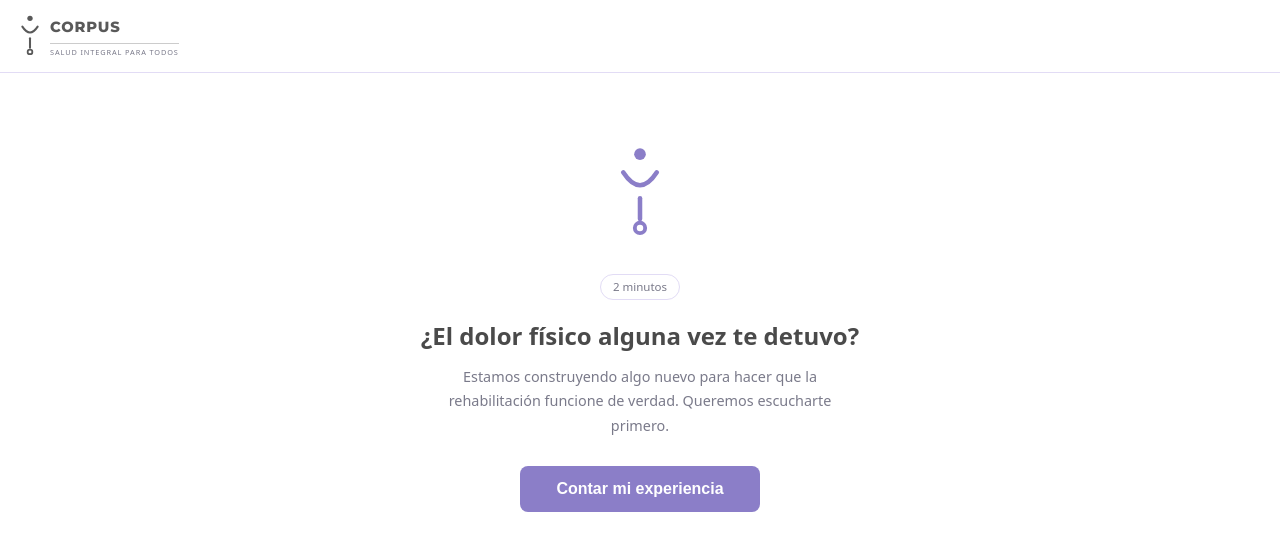
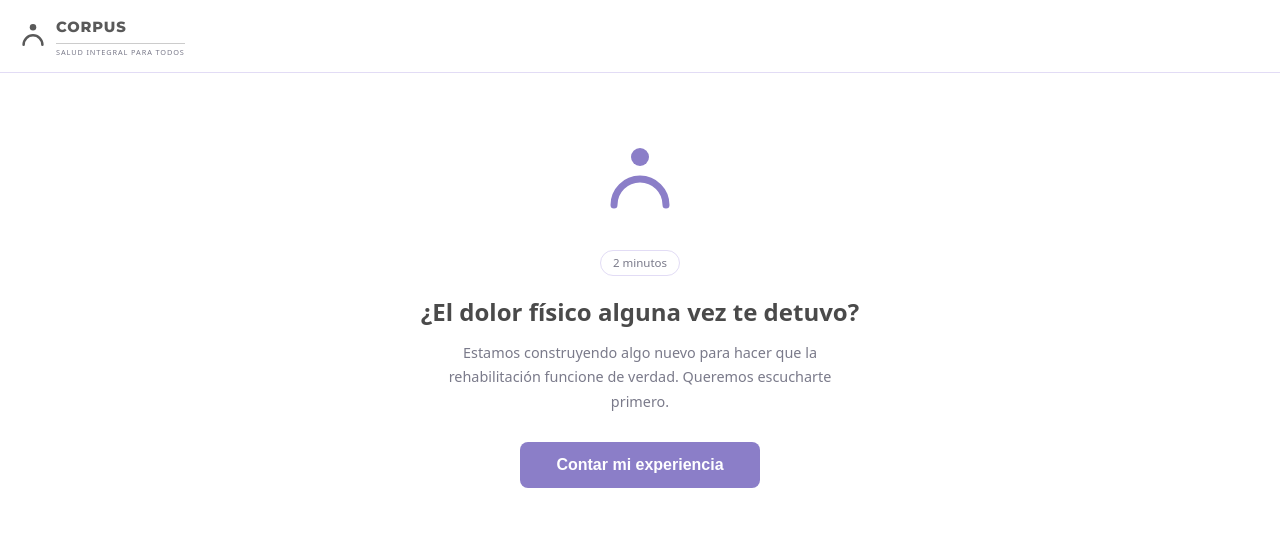
Before and after one commit to ignacio-aranguiz/corpus-salud-web, a plain HTML site: page descubrimiento-v2.html in a window 1280 px wide. Drawn offline with Linux system fonts and the light colour scheme.

Commit message:
v2/v3 — ícono correcto: dot + semicírculo (sin línea ni círculo inferior)
Co-Authored-By: Claude Sonnet 4.6 <noreply@anthropic.com>

```diff
--- a/descubrimiento-v2.html
+++ b/descubrimiento-v2.html
@@ -132,11 +132,9 @@
 
 <!-- Header -->
 <header class="header">
-  <svg width="20" height="44" viewBox="0 0 34 72" fill="none" xmlns="http://www.w3.org/2000/svg">
+  <svg width="26" height="26" viewBox="0 0 34 36" fill="none" xmlns="http://www.w3.org/2000/svg">
     <circle cx="17" cy="6" r="4.5" fill="#595959"/>
-    <path d="M4 20 Q17 40 30 20" stroke="#595959" stroke-width="3.5" fill="none" stroke-linecap="round"/>
-    <line x1="17" y1="40" x2="17" y2="56" stroke="#595959" stroke-width="3.5" stroke-linecap="round"/>
-    <circle cx="17" cy="63" r="4" stroke="#595959" stroke-width="3" fill="none"/>
+    <path d="M4 30 A13 13 0 0 1 30 30" stroke="#595959" stroke-width="3.5" fill="none" stroke-linecap="round"/>
   </svg>
   <div>
     <span class="header-wordmark">CORPUS</span>
@@ -150,11 +148,9 @@
   <div id="intro">
     <div class="intro">
       <div class="intro-icon">
-        <svg width="44" height="96" viewBox="0 0 34 72" fill="none" xmlns="http://www.w3.org/2000/svg">
+        <svg width="72" height="72" viewBox="0 0 34 36" fill="none" xmlns="http://www.w3.org/2000/svg">
           <circle cx="17" cy="6" r="4.5" fill="#8B7EC8"/>
-          <path d="M4 20 Q17 40 30 20" stroke="#8B7EC8" stroke-width="3.5" fill="none" stroke-linecap="round"/>
-          <line x1="17" y1="40" x2="17" y2="56" stroke="#8B7EC8" stroke-width="3.5" stroke-linecap="round"/>
-          <circle cx="17" cy="63" r="4" stroke="#8B7EC8" stroke-width="3" fill="none"/>
+          <path d="M4 30 A13 13 0 0 1 30 30" stroke="#8B7EC8" stroke-width="3.5" fill="none" stroke-linecap="round"/>
         </svg>
       </div>
       <span class="time-badge">2 minutos</span>
```
Also changed, not shown: descubrimiento-v3.html (+4 -8 lines).
